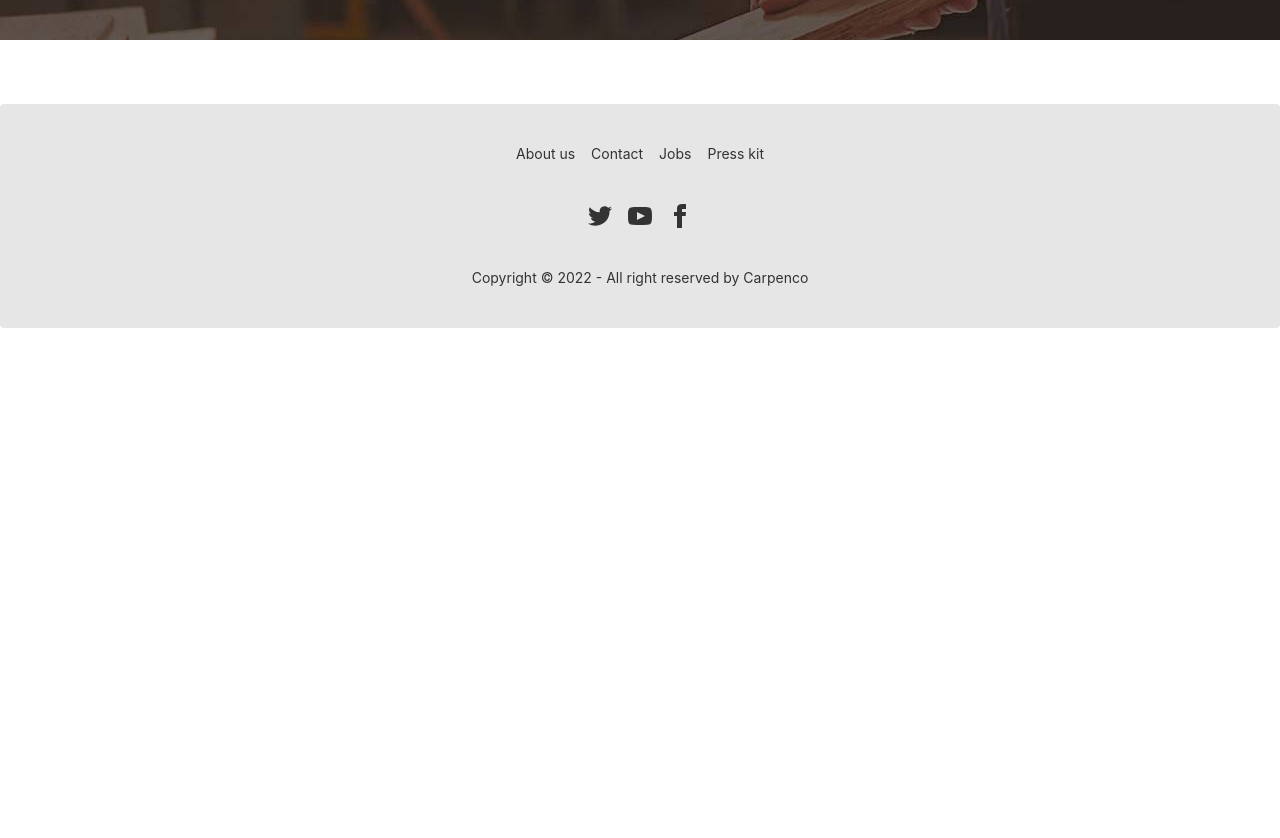
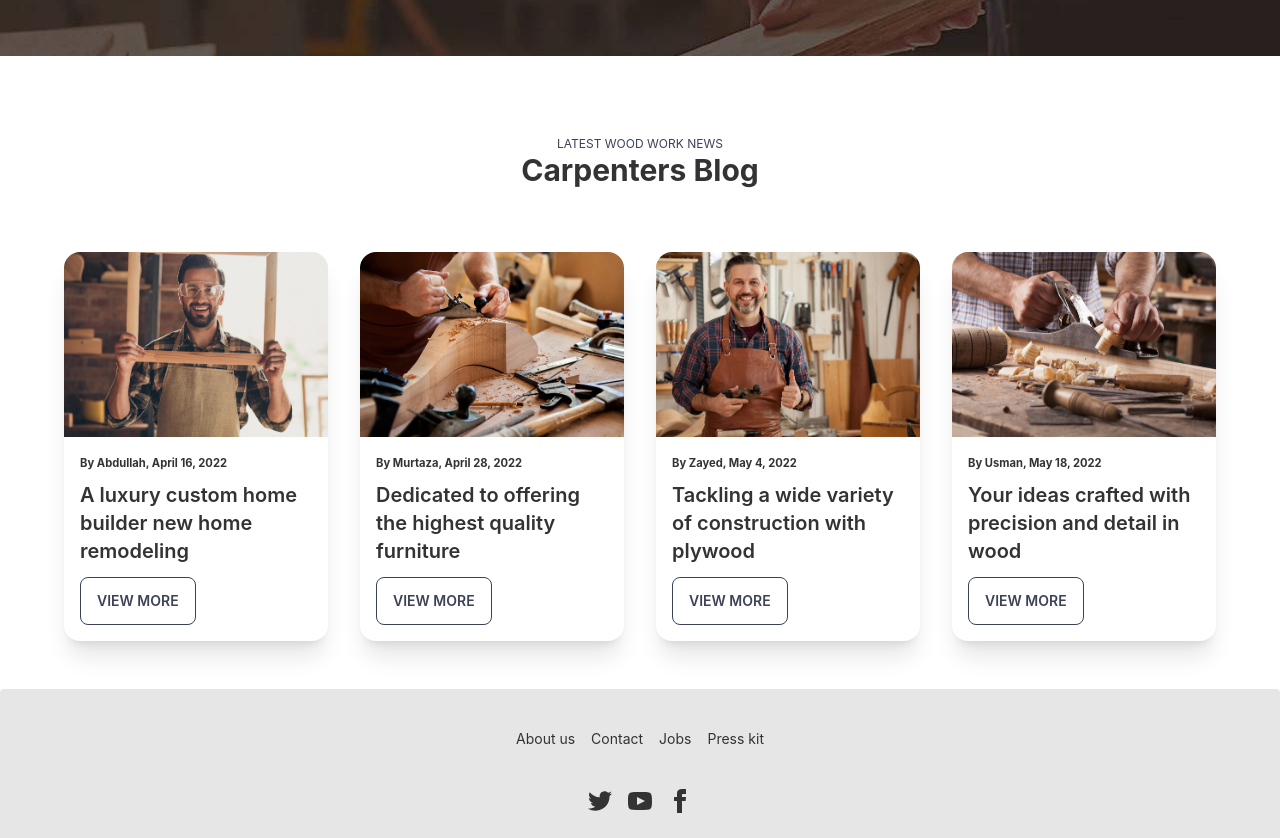
Before and after one commit to abrakib942/carpenter-tools, a React (Create React App) app: page / in a window 1280 px wide. Shown: the part 2440-3278 px from the top of the page. Before the commit the page ends 2768 px from the top, so only its background shows below. Built offline with nearby package versions, Linux system fonts and the light colour scheme.

Commit message:
extra two added

```diff
--- a/src/pages/home/ExtraOne.js
+++ b/src/pages/home/ExtraOne.js
@@ -7,11 +7,11 @@ const ExtraOne = () => {
       style={{
         background: `url(${banner2})`,
       }}
-      className="p-36 my-16"
+      className="p-36  my-20"
     >
       <div className="text-center text-white">
-        <h2 className="text-xl font-mono  ">POWER TOOLS YOU SHOULD OWN</h2>
-        <h2 className="text-3xl">
+        <h2 className="lg:text-xl font-mono  ">POWER TOOLS YOU SHOULD OWN</h2>
+        <h2 className="lg:text-3xl text-xl">
           ENJOY THE BEST QUALITY AND FEATURES MADE BY <br /> OUR TEAM
         </h2>
         <button className="btn btn-outline btn-primary my-3">View more</button>
--- /dev/null
+++ b/src/pages/home/ExtraTwo.js
@@ -0,0 +1,82 @@
+import React from "react";
+import blog1 from "../../assets/blog1.png";
+import blog2 from "../../assets/blog2.png";
+import blog3 from "../../assets/blog3.png";
+import blog4 from "../../assets/blog4.png";
+
+const ExtraTwo = () => {
+  return (
+    <div>
+      <p className="text-center text-accent text-xs">LATEST WOOD WORK NEWS</p>
+      <h2 className="text-3xl font-bold text-center">Carpenters Blog</h2>
+
+      <div className="grid lg:grid-cols-4 md:grid-cols-2 gap-8 px-16 mt-16">
+        <div class="card card-compact bg-base-100 shadow-xl">
+          <figure>
+            <img src={blog1} alt="Shoes" />
+          </figure>
+          <div class="card-body">
+            <small className="font-bold"> By Abdullah, April 16, 2022 </small>
+            <h2 class="card-title">
+              {" "}
+              A luxury custom home builder new home remodeling{" "}
+            </h2>
+            <div class="card-actions justify-start">
+              <button class="btn btn-outline btn-accent">View more</button>
+            </div>
+          </div>
+        </div>
+
+        <div class="card card-compact bg-base-100 shadow-xl">
+          <figure>
+            <img src={blog2} alt="Shoes" />
+          </figure>
+          <div class="card-body">
+            <small className="font-bold"> By Murtaza, April 28, 2022 </small>
+            <h2 class="card-title">
+              {" "}
+              Dedicated to offering the highest quality furniture{" "}
+            </h2>
+            <div class="card-actions justify-start">
+              <button class="btn btn-outline btn-accent">View more</button>
+            </div>
+          </div>
+        </div>
+
+        <div class="card card-compact bg-base-100 shadow-xl">
+          <figure>
+            <img src={blog3} alt="Shoes" />
+          </figure>
+          <div class="card-body">
+            <small className="font-bold"> By Zayed, May 4, 2022 </small>
+            <h2 class="card-title">
+              {" "}
+              Tackling a wide variety of construction with plywood
+            </h2>
+            <div class="card-actions justify-start">
+              <button class="btn btn-outline btn-accent">View more</button>
+            </div>
+          </div>
+        </div>
+
+        <div class="card card-compact bg-base-100 shadow-xl">
+          <figure>
+            <img src={blog4} alt="Shoes" />
+          </figure>
+          <div class="card-body">
+            <small className="font-bold"> By Usman, May 18, 2022 </small>
+            <h2 class="card-title">
+              {" "}
+              Your ideas crafted with precision and detail in wood
+            </h2>
+            <div class="card-actions justify-start">
+              <button class="btn btn-outline btn-accent">View more</button>
+            </div>
+          </div>
+        </div>
+      </div>
+    </div>
+  );
+};
+
+export default ExtraTwo;
--- a/src/pages/home/Home.js
+++ b/src/pages/home/Home.js
@@ -2,6 +2,7 @@ import React from "react";
 
 import Banner from "./Banner";
 import ExtraOne from "./ExtraOne";
+import ExtraTwo from "./ExtraTwo";
 import Tools from "./Tools";
 
 const Home = () => {
@@ -10,6 +11,7 @@ const Home = () => {
       <Banner />
       <Tools />
       <ExtraOne />
+      <ExtraTwo />
     </div>
   );
 };
--- a/tailwind.config.js
+++ b/tailwind.config.js
@@ -9,7 +9,7 @@ module.exports = {
         mytheme: {
           primary: "#c08c4d",
           // secondary: "#f6d860",
-          // accent: "#37cdbe",
+          accent: "#3a4255",
           // neutral: "#3d4451",
           "base-100": "#ffffff",
         },
```
